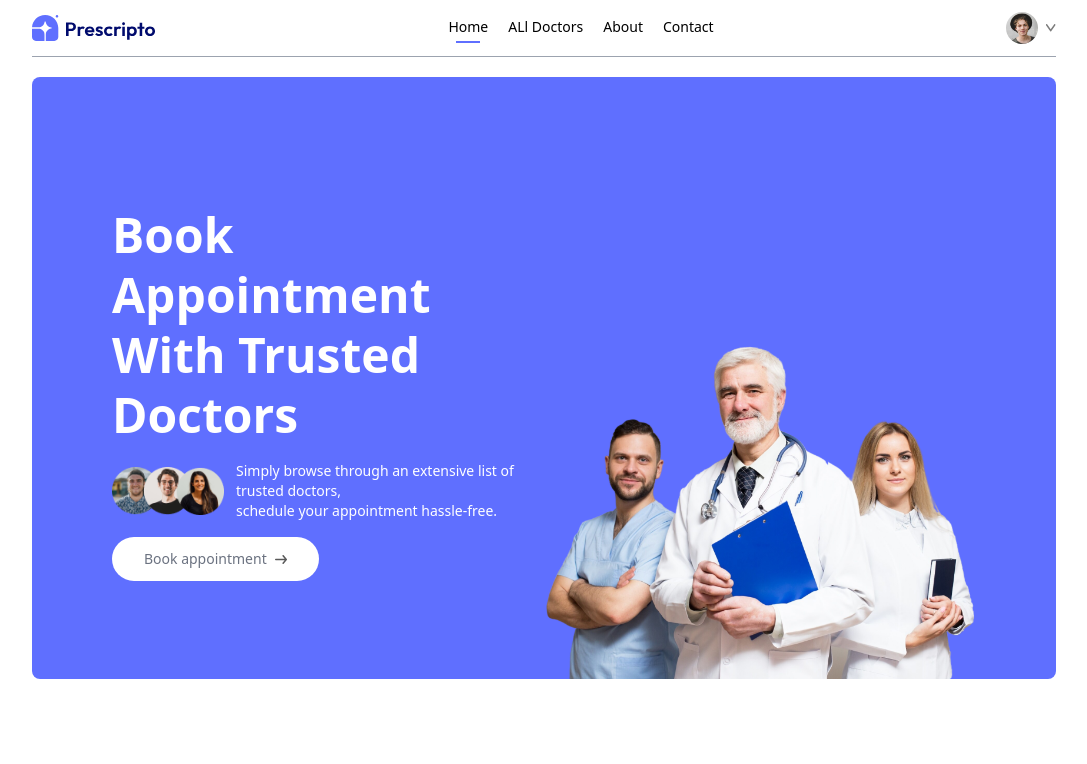
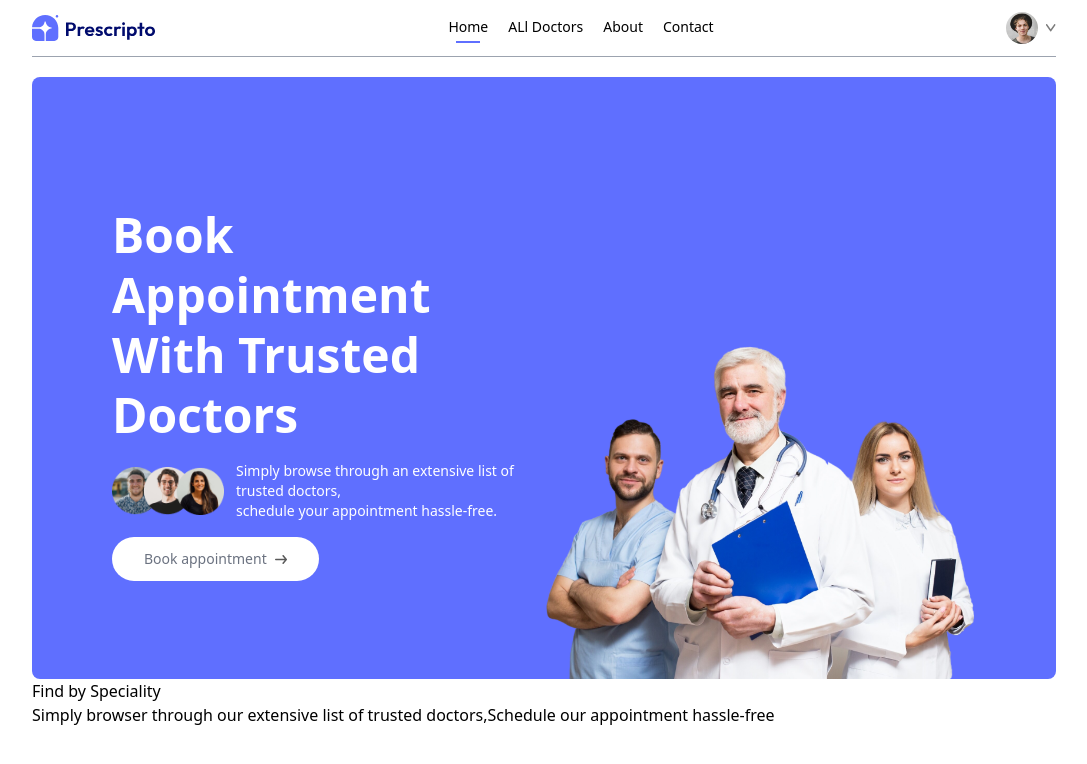
Before and after one commit to Md-SalmanHossen/DoctoreBookingApp, a React (Vite) app in the folder client-side/: page / in a window 1280 px wide. Shown: the top 764 px of the page, without its empty margins (96-1183 px from the left). Built offline with nearby package versions, Linux system fonts and the light colour scheme.

Commit message:
change file name and work specialmenu section

```diff
--- a/client-side/src/components/Header.jsx
+++ b/client-side/src/components/Header.jsx
@@ -22,7 +22,11 @@ const Header = () => {
           href="#specialty"
         >
           Book appointment
-          <img className='w-3' src={assets.arrow_icon} alt="Arrow icon" />
+          <img
+            className='w-3'
+            src={assets.arrow_icon}
+            alt="Arrow icon"
+          />
         </a>
       </div>
 
--- a/client-side/src/components/Specialty.jsx
+++ /dev/null
@@ -1,11 +0,0 @@
-import React from 'react'
-
-const Specialty = () => {
-  return (
-    <div>
-
-    </div>
-  )
-}
-
-export default Specialty
--- /dev/null
+++ b/client-side/src/components/SpecialtyMenu.jsx
@@ -0,0 +1,16 @@
+import React from 'react'
+
+const SpecialtyMenu = () => {
+  return (
+    //id from header section a tag
+    <div id='specialty'>
+      <h1>Find by Speciality</h1>
+      <p>Simply browser through our extensive list of trusted doctors,Schedule our appointment hassle-free</p>
+      <div>
+
+      </div>
+    </div>
+  )
+}
+
+export default SpecialtyMenu
--- a/client-side/src/pages/Home.jsx
+++ b/client-side/src/pages/Home.jsx
@@ -1,9 +1,13 @@
 import React from 'react'
+
 import Header from '../components/Header'
+import SpecialtyMenu from '../components/SpecialtyMenu';
+
 const Home = () => {
   return (
     <div>
       <Header/>
+      <SpecialtyMenu/>
     </div>
   )
 }
```
